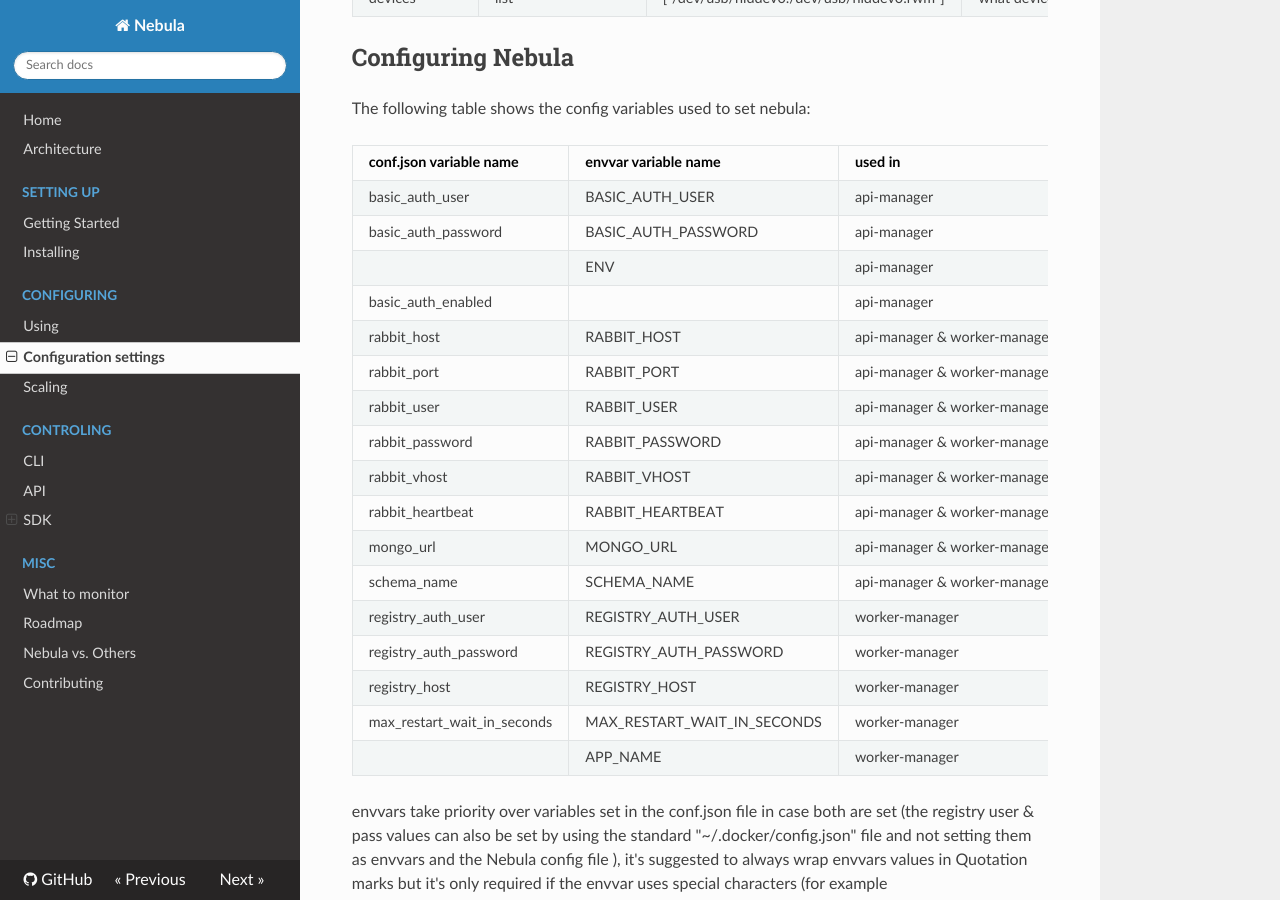
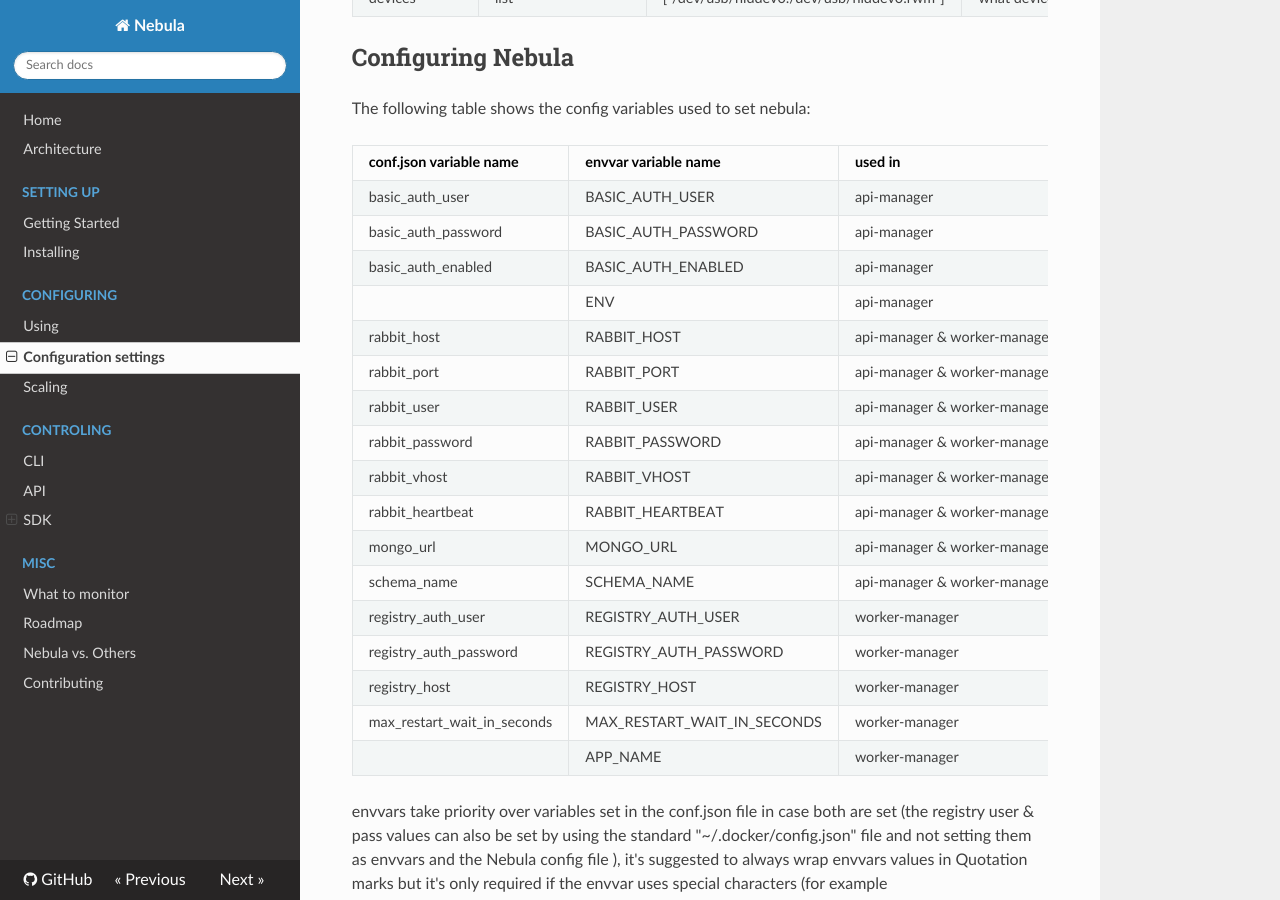
Before and after one commit to nebula-orchestrator/docs, an MkDocs documentation site: the page built from docs/config.md, in a window 1280 px wide and 900 px high, scrolled down 561 px. Built offline with MkDocs 1.6.1, drawn with Linux system fonts in a browser that asks for light colours; nearby versions of some CDN libraries; old or Windows-style settings are respelled for this version of MkDocs.

Commit message:
making basic auth togglable

```diff
--- a/docs/config.md
+++ b/docs/config.md
@@ -23,8 +23,8 @@
 |-----------------------------|-----------------------------|-----------------------------|---------------|----------------------------------------------------------------------------------------------------------------------|--------|--------------------------------------------------------------------------------------------------------------------------------------------------------------------------------------------------------------------------------------|----------|
 | basic_auth_user             | BASIC_AUTH_USER             | api-manager                 |               | admin                                                                                                                | string | the basic auth user used to secure the api-manger                                                                                                                                                                                    | yes      |
 | basic_auth_password         | BASIC_AUTH_PASSWORD         | api-manager                 |               | P@ssw0rd                                                                                                             | string | the basic auth password used to secure the api-manger                                                                                                                                                                                | yes      |
-|                             | ENV                         | api-manager                 | prod          | dev                                                                                                                  | string | envvar only, defaults to "prod", if set to "dev" will use flask built-in web server to make devs life a tad easier, unless your developing new features to nebula or hunting down a bug in it best to not include it at all          | no      |
-| basic_auth_enabled                            |                          | api-manager                 | true          | false                                                                                                                  | bool | config file only (for now), defaults to true, if set to false will disable basic auth on nebula-api note that this is only recommended to be used if you are using an upstream LB\web server that handles the basic-auth for you instead         | no      |
+| basic_auth_enabled          | BASIC_AUTH_ENABLED          | api-manager                 | true          | false                                                                                                                | bool   | defaults to true, if set to false will disable basic auth on nebula-api note that this is only recommended to be used if you are using an upstream LB\web server that handles the basic-auth for you instead                         | no       |
+|                             | ENV                         | api-manager                 | prod          | dev                                                                                                                  | string | envvar only, defaults to "prod", if set to "dev" will use flask built-in web server to make devs life a tad easier, unless your developing new features to nebula or hunting down a bug in it best to not include it at all          | no       |
 | rabbit_host                 | RABBIT_HOST                 | api-manager & worker-manager |              | rabbit.example.com                                                                                                   | string | RabbitMQ host FQDN or IP                                                                                                                                                                                                             | yes      |
 | rabbit_port                 | RABBIT_PORT                 | api-manager & worker-manager | 5672         | 5672                                                                                                                 | int    | RabbitMQ port                                                                                                                                                                                                                        | yes      |
 | rabbit_user                 | RABBIT_USER                 | api-manager & worker-manager |              | rabbit                                                                                                               | string | RabbitMQ user                                                                                                                                                                                                                        | yes      |
```
